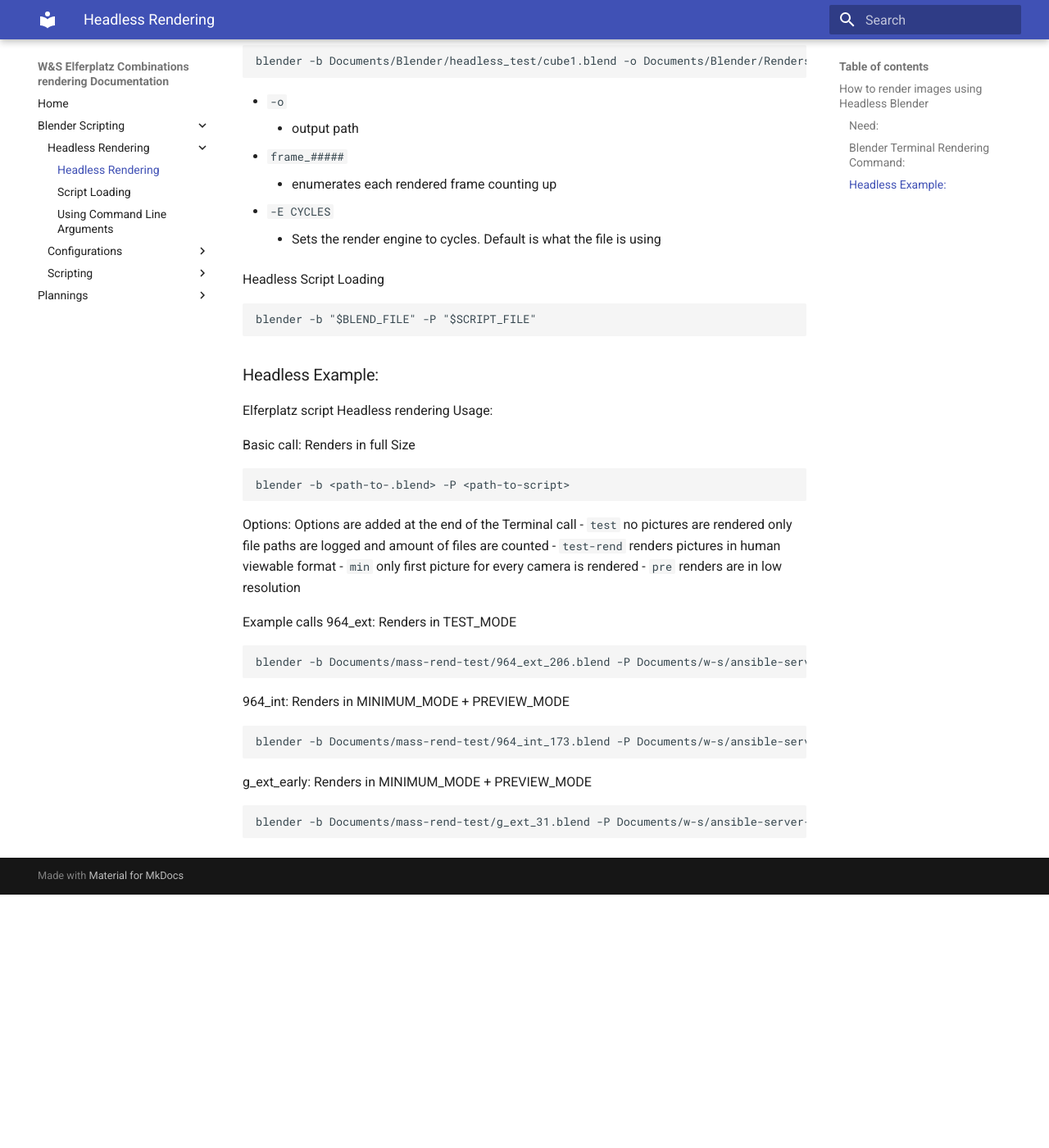
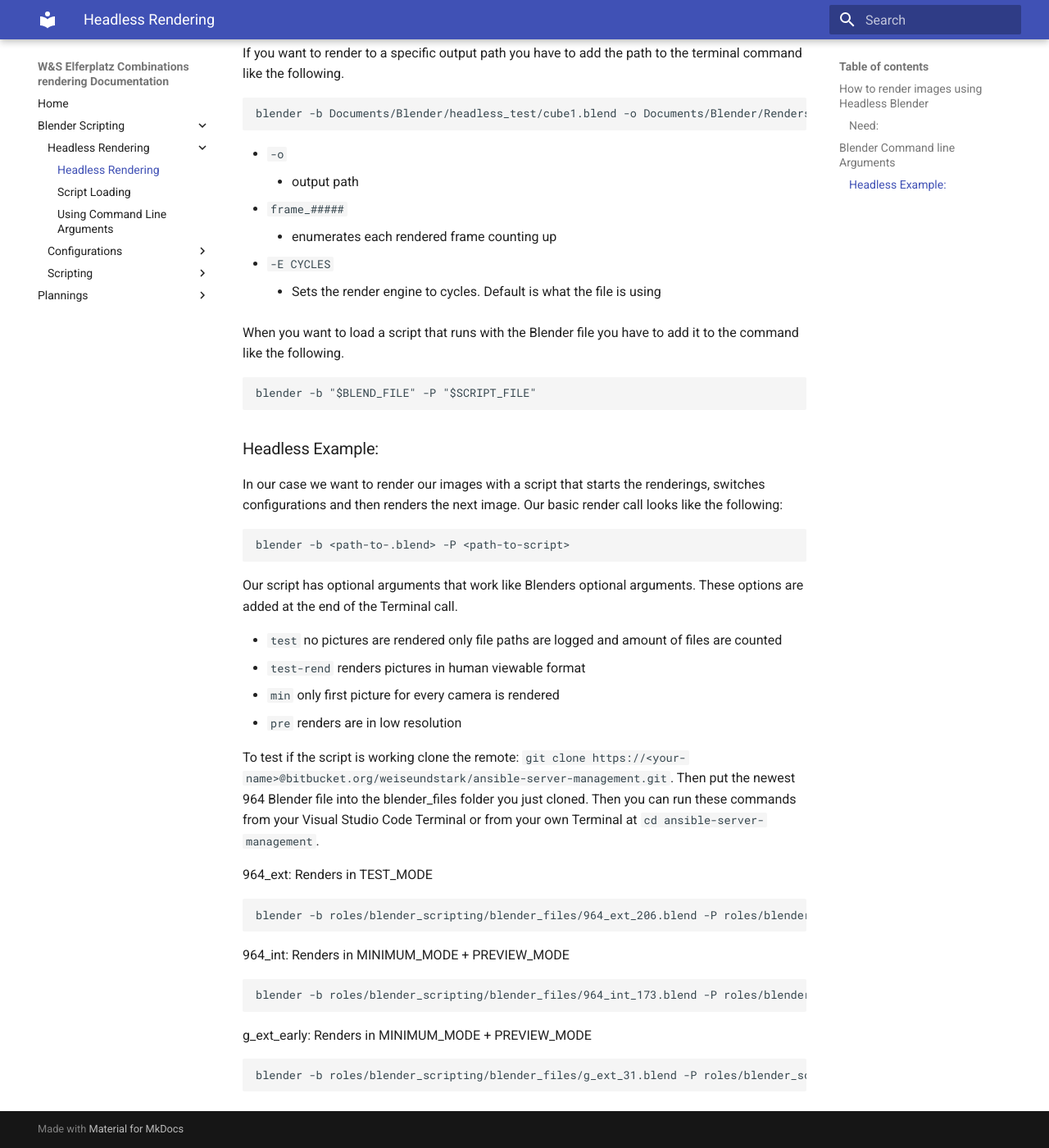
Before and after one commit to Levartar/Blender-scripting-documentation, an MkDocs documentation site: the page built from docs/Blender Scripting/Headless Rendering/Headless Rendering.md, in a window 1280 px wide and 1400 px high, scrolled down 951 px. Shown: the whole window at 82% size. Built offline with MkDocs 1.6.1 and Material for MkDocs 9.7.7, drawn with Linux system fonts in a browser that asks for light colours; before the commit the page ends 2042 px from its top, so only the background shows below that; some of the changed text lies outside the part shown.

Commit message:
update files

````diff
--- a/docs/Blender Scripting/Headless Rendering/Headless Rendering.md
+++ b/docs/Blender Scripting/Headless Rendering/Headless Rendering.md
@@ -2,13 +2,12 @@
 This allows us to use Blender from the command-line. Headless means no blender ui is opened and all commands to the blend file have to be made through command-line commands which are explained here
 
 ### Need:
-Comand Line Blender Launch:
-https://docs.blender.org/manual/en/latest/advanced/command_line/launch/index.html#command-line-launch-index
+Setting up the `blender`command line command: [https://docs.blender.org/manual/en/latest/advanced/command_line/launch/index.html#command-line-launch-index](https://docs.blender.org/manual/en/latest/advanced/command_line/launch/index.html#command-line-launch-index)
 
-### Blender Terminal Rendering Command:
-https://docs.blender.org/manual/en/latest/advanced/command_line/render.html
+Running blender via command line: [https://docs.blender.org/manual/en/latest/advanced/command_line/render.html](https://docs.blender.org/manual/en/latest/advanced/command_line/render.html)
 
-min usable:
+## Blender Command line Arguments
+A common blender command line call can look like the following.
 ```
 blender -b file.blend -f 10
 ```
@@ -21,7 +20,7 @@
 -  `-f 10`
 	-  render the 10th frame (required!)
 
-render to specific output path:
+If you want to render to a specific output path you have to add the path to the terminal command like the following.
 ``` Terminal
 blender -b Documents/Blender/headless_test/cube1.blend -o Documents/Blender/Renders/frame_##### -E CYCLES -f 10
 ```
@@ -32,35 +31,34 @@
 -  `-E CYCLES`
 	- Sets the render engine to cycles. Default is what the file is using
 
-Headless Script Loading
+When you want to load a script that runs with the Blender file you have to add it to the command like the following.
 ```Terminal
 blender -b "$BLEND_FILE" -P "$SCRIPT_FILE"
 ```
 
 ### Headless Example:
-Elferplatz script Headless rendering Usage:
-
-Basic call: Renders in full Size
+In our case we want to render our images with a script that starts the renderings, switches configurations and then renders the next image. Our basic render call looks like the following:
 ```
 blender -b <path-to-.blend> -P <path-to-script>
 ```
-Options:
-Options are added at the end of the Terminal call
+Our script has optional arguments that work like Blenders optional arguments. These options are added at the end of the Terminal call.
+
 - `test` no pictures are rendered only file paths are logged and amount of files are counted
 - `test-rend` renders pictures in human viewable format
 - `min` only first picture for every camera is rendered
 - `pre` renders are in low resolution
 
-Example calls
+To test if the script is working clone the remote: `git clone https://<your-name>@bitbucket.org/weiseundstark/ansible-server-management.git`. Then put the newest 964 Blender file into the blender_files folder you just cloned. Then you can run these commands from your Visual Studio Code Terminal or from your own Terminal at `cd ansible-server-management`.
+
 964_ext: Renders in TEST_MODE
 ```Terminal
-blender -b Documents/mass-rend-test/964_ext_206.blend -P Documents/w-s/ansible-server-management/roles/blender_scripting/files/964_ext.py test
+blender -b roles/blender_scripting/blender_files/964_ext_206.blend -P roles/blender_scripting/files/964_ext.py test
 ```
 964_int: Renders in MINIMUM_MODE + PREVIEW_MODE
 ```Terminal
-blender -b Documents/mass-rend-test/964_int_173.blend -P Documents/w-s/ansible-server-management/roles/blender_scripting/files/964_int.py min test
+blender -b roles/blender_scripting/blender_files/964_int_173.blend -P roles/blender_scripting/files/964_int.py min test
 ```
 g_ext_early: Renders in MINIMUM_MODE + PREVIEW_MODE
 ```Terminal
-blender -b Documents/mass-rend-test/g_ext_31.blend -P Documents/w-s/ansible-server-management/roles/blender_scripting/files/g_ext_early.py test min
+blender -b roles/blender_scripting/blender_files/g_ext_31.blend -P roles/blender_scripting/files/g_ext_early.py test min
 ```
````
Also changed, not shown: docs/Blender Scripting/Configurations/Combinations Rendering.md (+9 -10 lines), docs/Blender Scripting/Headless Rendering/Using command line arguments.md (+5 -5 lines), docs/Blender Scripting/Scripting/Blender to Script.md (+2 -0 lines), docs/index.md (+1 -6 lines).
